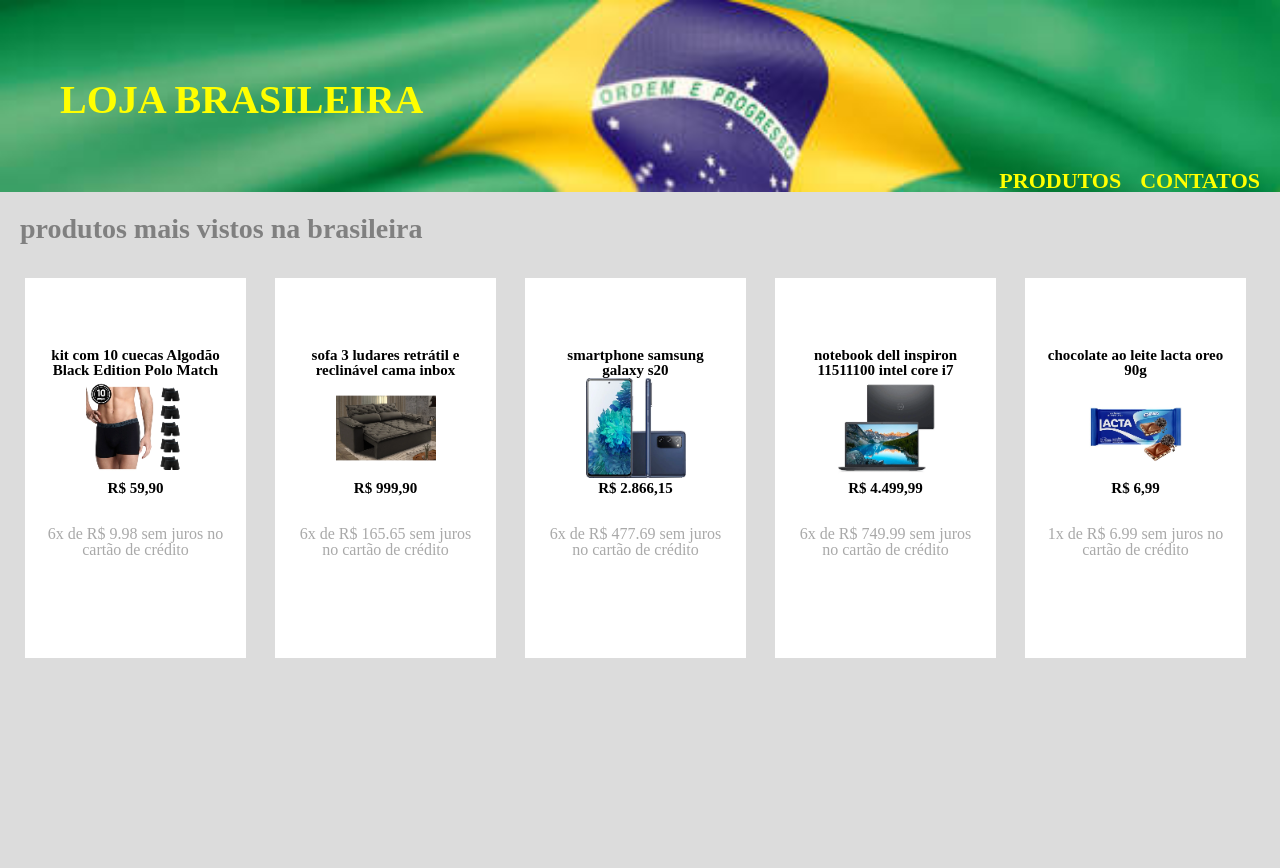
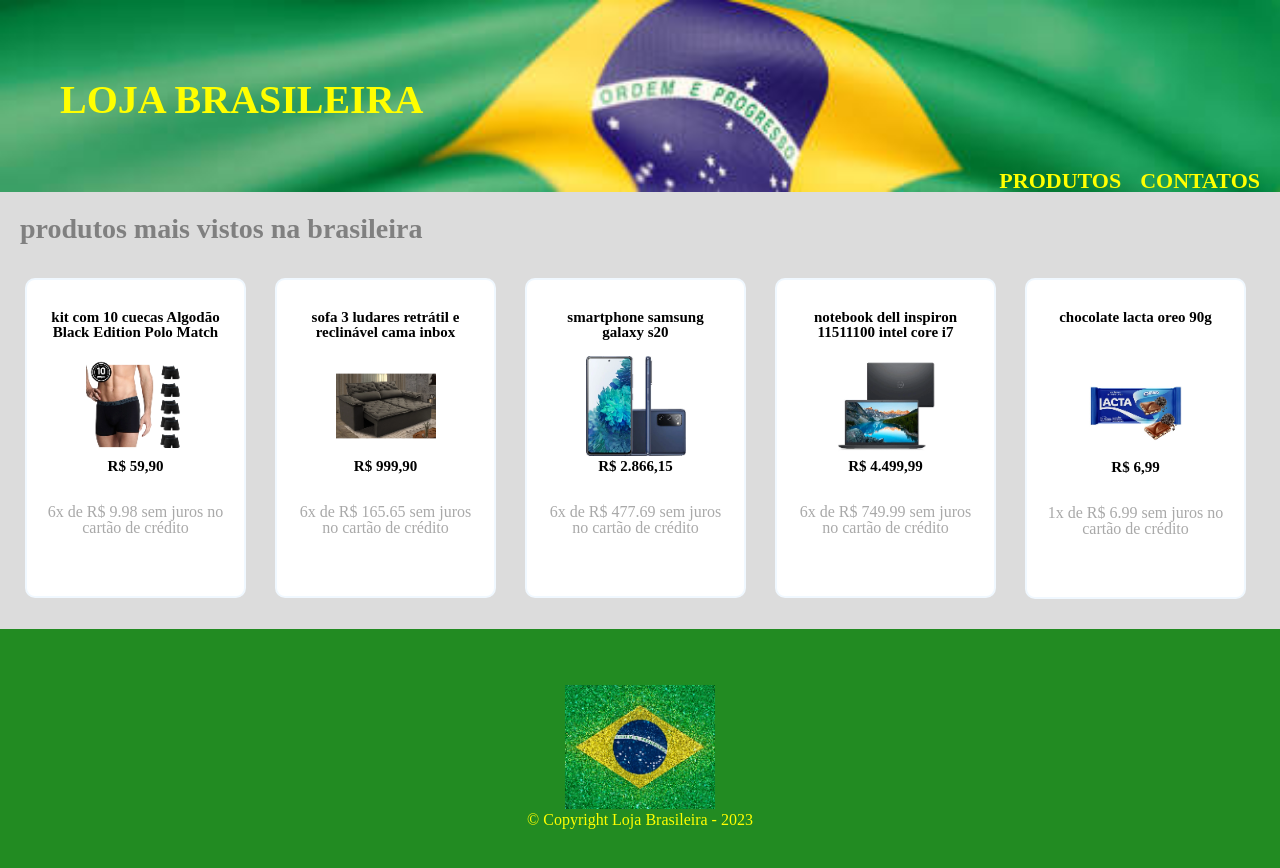
Before and after one commit to RogerioLima22/lojas, a plain HTML site: page index.html in a window 1280 px wide. Before the commit the page ends 800 px from the top, so only its background shows below. Drawn offline with Linux system fonts and the light colour scheme.

Commit message:
finalizado pagina produtos

```diff
--- a/index.html
+++ b/index.html
@@ -31,37 +31,62 @@
 
 				<li>
 					<h4>kit com 10 cuecas Algodão Black Edition Polo Match</h4>
-					<img src="img/cuecas.png">
+					<br>
+					<div class="zoom">
+						<img src="img/cuecas.png" class="img-responsive">
+					</div>
+
 					<p class="produto-preco">R$ 59,90</p>
 					<p class="produto-descricao">6x de R$ 9.98 sem juros no cartão de crédito</p>
 				</li>
 				<li>
 				<h4>sofa 3 ludares retrátil e reclinável cama inbox</h4>
-					<img src="img/sofa.png">
+					<br>
+					<div class="zoom">
+						<img src="img/sofa.png" class="img-responsive">
+					</div>
+
 					<p class="produto-preco">R$ 999,90</p>
 					<p class="produto-descricao">6x de R$ 165.65 sem juros no cartão de crédito</p>
 				</li>
 				<li>
 					<h4>smartphone samsung galaxy s20</h4>
-					<img src="img/celular.png">
+					<br>
+					<div class="zoom">
+						<img src="img/celular.png" class="img-responsive">
+					</div>
+
 					<p class="produto-preco">R$ 2.866,15</p>
 					<p class="produto-descricao">6x de R$ 477.69 sem juros no cartão de crédito</p>
 				</li>
 				<li>
 					<h4>notebook dell inspiron 11511100 intel core i7</h4>
-					<img src="img/notebook.png">
+					<br>
+					<div class="zoom">
+						<img src="img/notebook.png" class="img-responsive">
+					</div>
+
 					<p class="produto-preco">R$ 4.499,99</p>
 					<p class="produto-descricao">6x de R$ 749.99 sem juros no cartão de crédito</p>
 				</li>
 				<li>
-					<h4>chocolate ao leite lacta oreo 90g</h4>
-					<img src="img/chocolate.png">
+					<h4>chocolate lacta oreo 90g</h4>
+					<br><br>
+					<div class="zoom">
+						<img src="img/chocolate.png" class="img-responsive">
+					</div>
+
 					<p class="produto-preco">R$ 6,99</p>
 					<p class="produto-descricao">1x de R$ 6.99 sem juros no cartão de crédito</p>
 				</li>
 			</ul>
 
 		</main>
+		<footer>
+			<br>
+			<img src="img/logo.png">
+			<p>&copy; Copyright Loja Brasileira - 2023
+		</footer>
 	</body>
 
 
--- a/style.css
+++ b/style.css
@@ -43,6 +43,10 @@ nav a {
 	font-size: 22px;
 	text-decoration: none;
 }
+nav a:hover{
+	color:#0000FF;
+	text-decoration: underline;
+}
 .produtos {
 	width: 1300px;
 	margin: 30px auto;
@@ -56,12 +60,15 @@ nav a {
 	padding:50px 0;
 	background:#FFFFFF;
 	margin: 5px auto 0 25px;
-	padding: 70px 20px;
+	padding: 30px 20px;
 	left: 30px;
 	box-sizing: border-box;
-
-
-
+	border:2px solid #F0F8FF;
+	border-radius: 10px ;
+}
+.produtos li:hover{
+	border-color: #DCDCDC;
+	font-size: 18px;
 }
 .produtos h4 {
 	text-align: center;
@@ -76,3 +83,25 @@ nav a {
 	padding: 30px 0;
 	color: #A9A9A9;
 }
+
+
+.zoom {
+	overflow: hidden;
+}
+.zoom img {
+	max-width: 100%;
+	-moz-transition: all 0.3s;
+	-webkit-transition: all 0.3s;
+	transition: all 0.3s;
+}
+.zoom:hover img {
+	-moz-transform: scale(1.2);
+	-webkit-transform: scale(1.2);
+	transition: scale(1.2);
+}
+footer {
+	text-align: center;
+	background: #228B22;
+	color:#FFFF00;
+	padding: 40px 0;
+}
```
Also changed, not shown: img/logo.png (added).
